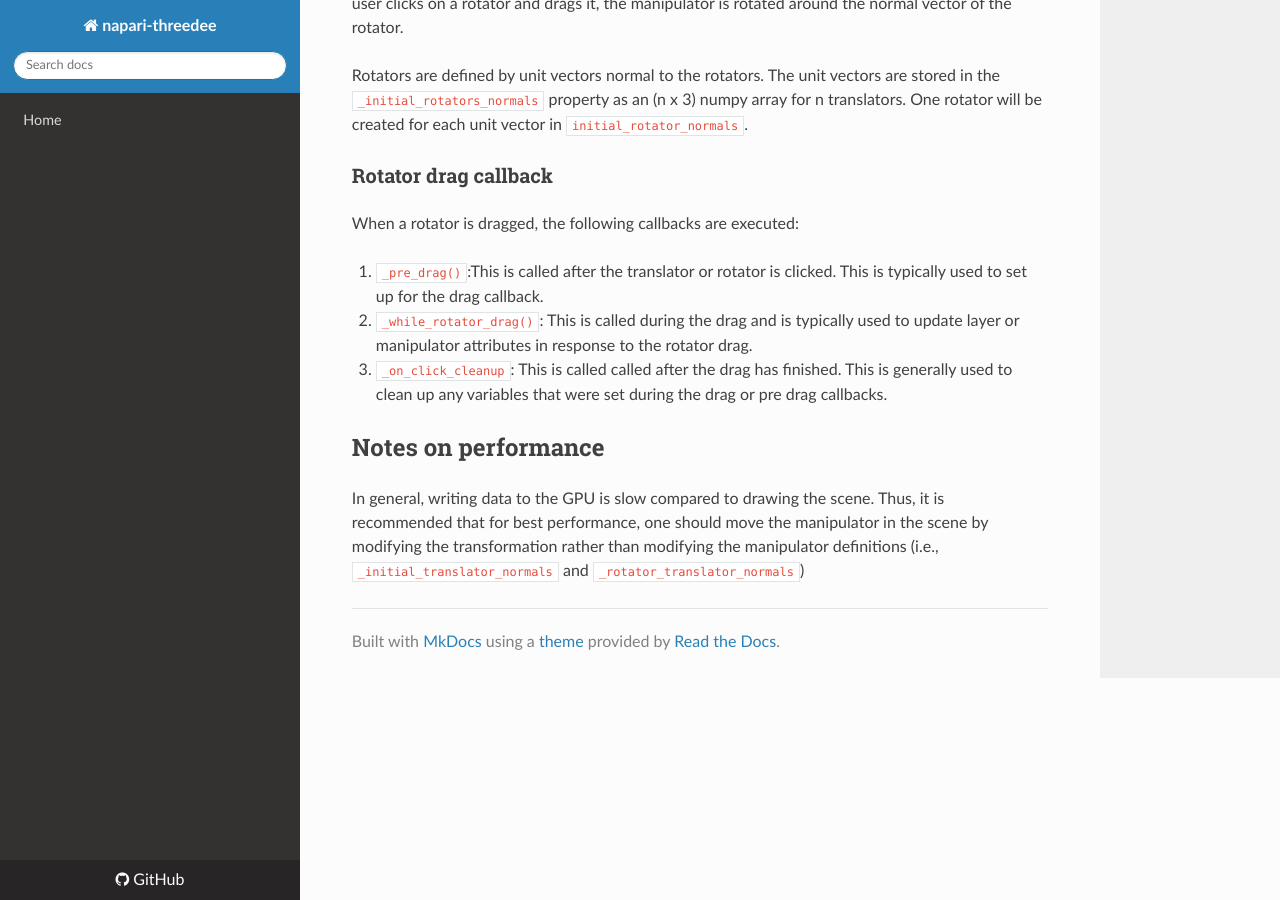
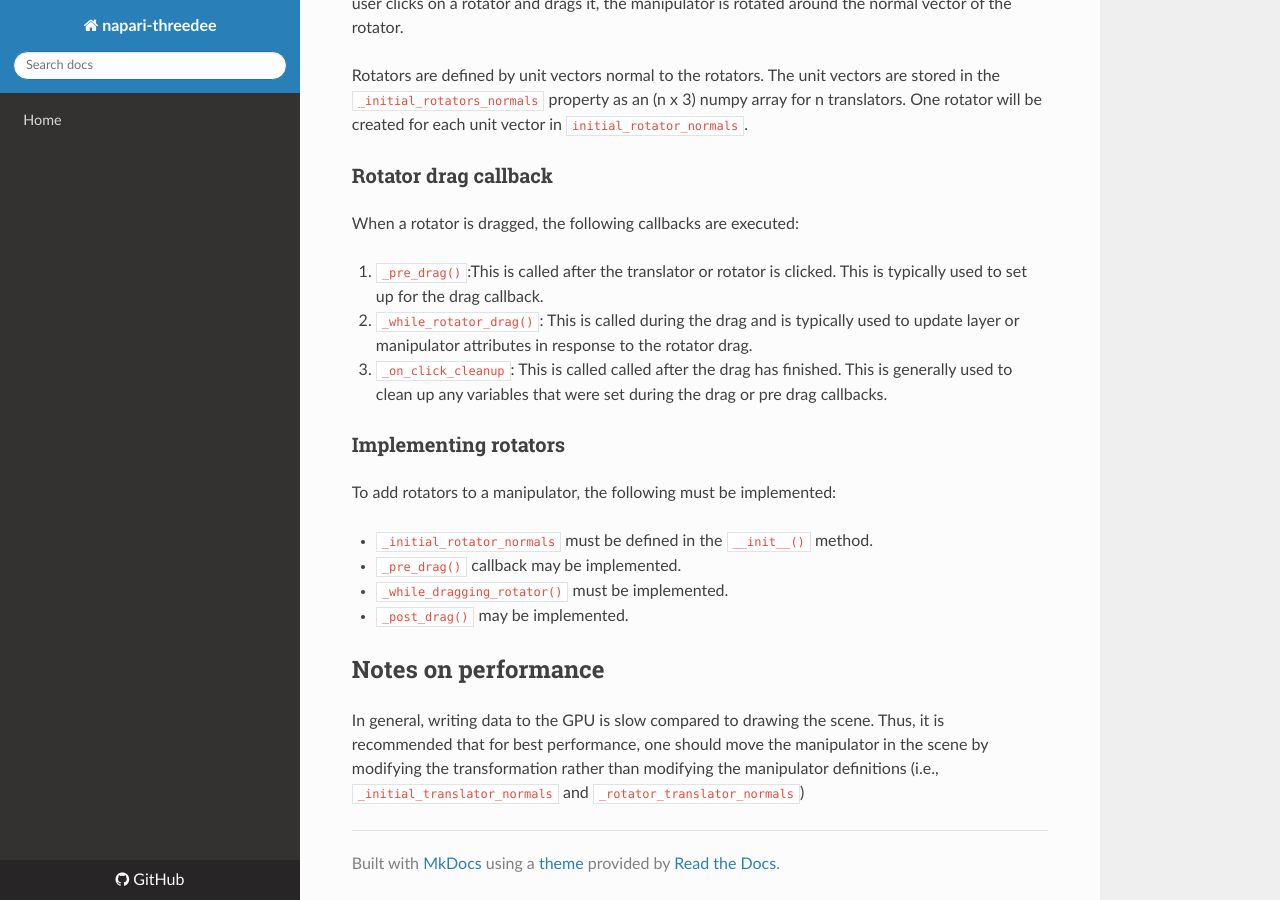
Before and after one commit to napari-threedee/napari-threedee, an MkDocs documentation site: the page built from docs/dev_guides/manipulators.md, in a window 1280 px wide and 900 px high, scrolled down 1288 px. Built offline with MkDocs 1.6.1, drawn with Linux system fonts in a browser that asks for light colours; nearby versions of some CDN libraries; old or Windows-style settings are respelled for this version of MkDocs.

Commit message:
add notes on implementing rotators

```diff
--- a/docs/dev_guides/manipulators.md
+++ b/docs/dev_guides/manipulators.md
@@ -54,6 +54,14 @@ When a rotator is dragged, the following callbacks are executed:
 3. `_on_click_cleanup`: This is called called after the drag has finished. This is generally used to clean up any
    variables that were set during the drag or pre drag callbacks.
 
+### Implementing rotators
+To add rotators to a manipulator, the following must be implemented:
+
+- `_initial_rotator_normals` must be defined in the `__init__()` method.
+- `_pre_drag()` callback may be implemented.
+- `_while_dragging_rotator()` must be implemented.
+- `_post_drag()` may be implemented.
+
 ## Notes on performance
 
 In general, writing data to the GPU is slow compared to drawing the scene. Thus, it is recommended that for best
```
